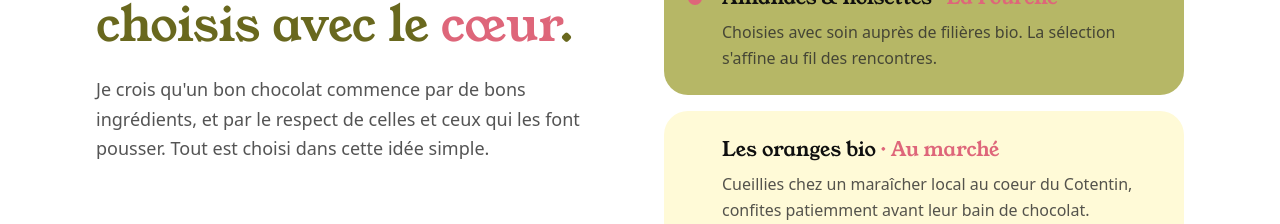
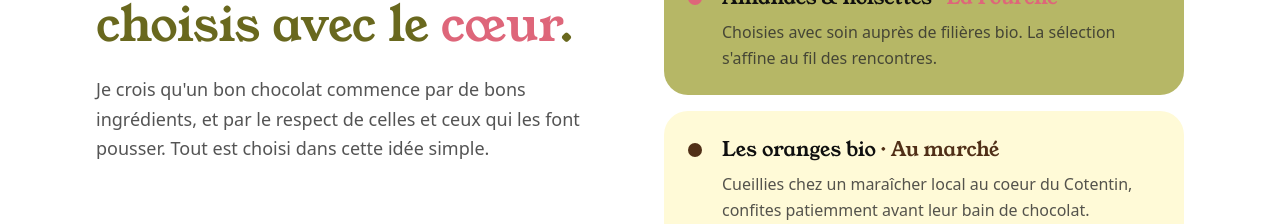
Before and after one commit to mdouet421/chocolaterie-shani, a React (Vite) app: page / in a window 1280 px wide. Shown: the part 3020-3244 px from the top of the page. Built offline with nearby package versions, Linux system fonts and the light colour scheme; what boring-avatars, cnfast would draw is missing.

Commit message:
feat: update sourcing card color scheme to chocolate
dans les cartes "sourcing", passe les pastille et texte en rose soit en chocolat, soit dans une des couleurs dont je t'ai donné le code hexadecimal

```diff
--- a/src/routes/(prototype)/index.tsx
+++ b/src/routes/(prototype)/index.tsx
@@ -69,8 +69,8 @@ const SOURCING = [
     from: "Au marché",
     body: "Cueillies chez un maraîcher local au coeur du Cotentin, confites patiemment avant leur bain de chocolat.",
     card: "bg-[#FFFAD7] text-cocoa-deep",
-    dot: "bg-[#FFFAD7]",
-    fromColor: "text-strawberry",
+    dot: "bg-chocolate",
+    fromColor: "text-chocolate",
     bodyColor: "text-cocoa/80",
   },
 ];
```
